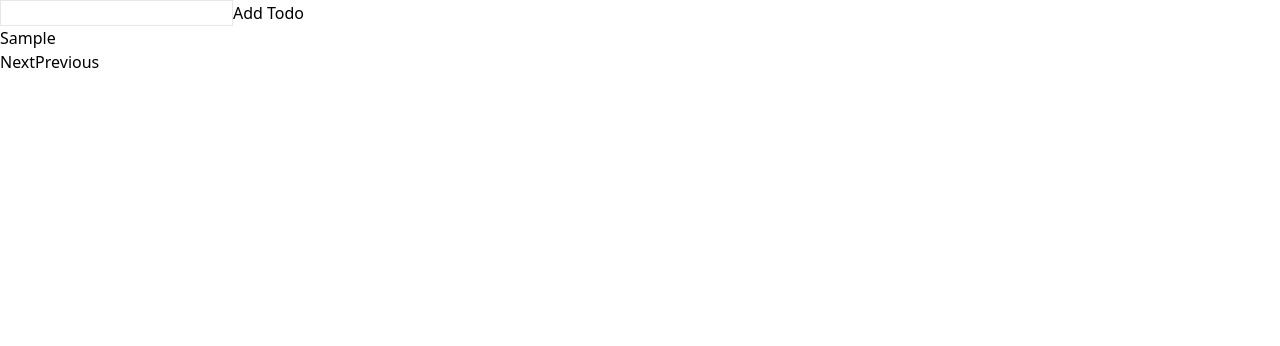
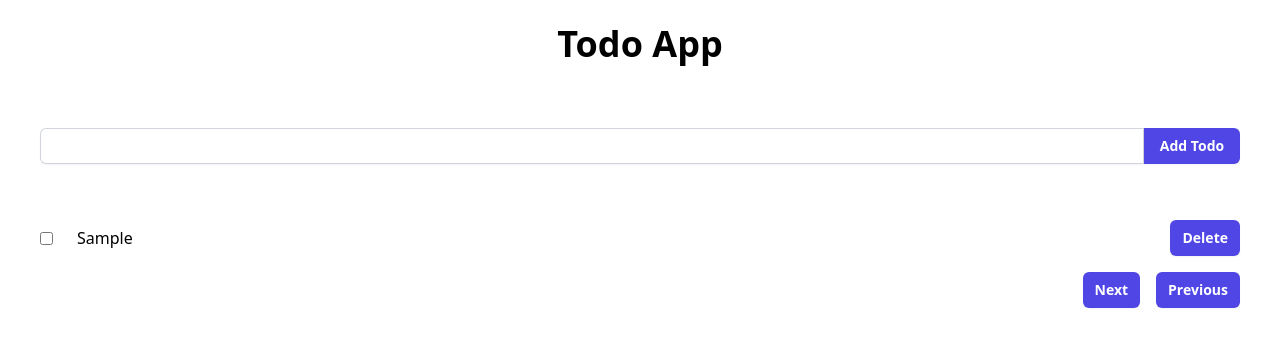
Before and after one commit to the-special-character/tsc-fs9, a React app: page / in a window 1280 px wide. Both pictures are taken after typing "Sample" into the empty fields and a click on the button "Add Todo". Shown: the top 346 px of the page. Built offline with nearby package versions, Linux system fonts and the light colour scheme.

Commit message:
commit code

```diff
--- a/src/index.jsx
+++ b/src/index.jsx
@@ -17,12 +17,13 @@ export default class App extends Component {
 
   addTodo = (e) => {
     e.preventDefault();
+    const input = this.inputRef.current;
     this.setState(
       ({ todoList: a }) => ({
-        todoList: [...a, this.inputRef.current.value],
+        todoList: [...a, { id: new Date().valueOf(), text: input.value }],
       }),
       () => {
-        this.inputRef.current.value = '';
+        input.value = '';
       },
     );
   };
@@ -42,33 +43,60 @@ export default class App extends Component {
   render() {
     const { todoList, page } = this.state;
 
+    console.log('render');
+
     return (
-      <div>
-        <form onSubmit={this.addTodo}>
+      <div className="flex flex-col">
+        <h1 className="text-4xl font-semibold text-center my-6">Todo App</h1>
+
+        <form onSubmit={this.addTodo} className="flex m-10">
           <input
             type="text"
             name="todo"
             id="todo"
-            className="border"
             required
             ref={this.inputRef}
+            className="px-2 w-full block rounded-l-md border-0 py-1.5 text-gray-900 shadow-sm ring-1 ring-inset ring-gray-300 placeholder:text-gray-400 focus:ring-2 focus:ring-inset focus:ring-indigo-600 sm:text-sm sm:leading-6"
           />
-          <button type="submit">Add Todo</button>
+          <button
+            type="submit"
+            className="rounded-r-md min-w-24 bg-indigo-600 px-3 py-2 text-sm font-semibold text-white shadow-sm hover:bg-indigo-500 focus-visible:outline focus-visible:outline-2 focus-visible:outline-offset-2 focus-visible:outline-indigo-600"
+          >
+            Add Todo
+          </button>
         </form>
 
         {todoList.slice((page - 1) * 5, (page - 1) * 5 + 5).map((x) => (
-          <p>{x}</p>
+          <div key={x.id} className="mx-10 my-4 flex items-center">
+            <input type="checkbox" name="isDone" id="isDone" />
+            <p className="flex-1 px-6">{x.text}</p>
+            <button
+              type="button"
+              className="rounded-md bg-indigo-600 px-3 py-2 text-sm font-semibold text-white shadow-sm hover:bg-indigo-500 focus-visible:outline focus-visible:outline-2 focus-visible:outline-offset-2 focus-visible:outline-indigo-600"
+            >
+              Delete
+            </button>
+          </div>
         ))}
+
+        <div className="flex gap-4 mx-10 justify-end">
           <button
             type="button"
             disabled={Math.ceil(todoList.length / visibleItem) <= page}
             onClick={this.setNextPage}
+            className="rounded-md bg-indigo-600 px-3 py-2 text-sm font-semibold text-white shadow-sm hover:bg-indigo-500 focus-visible:outline focus-visible:outline-2 focus-visible:outline-offset-2 focus-visible:outline-indigo-600"
           >
             Next
           </button>
-        <button type="button" disabled={page <= 1} onClick={this.setPrevPage}>
+          <button
+            type="button"
+            disabled={page <= 1}
+            onClick={this.setPrevPage}
+            className="rounded-md bg-indigo-600 px-3 py-2 text-sm font-semibold text-white shadow-sm hover:bg-indigo-500 focus-visible:outline focus-visible:outline-2 focus-visible:outline-offset-2 focus-visible:outline-indigo-600"
+          >
             Previous
           </button>
+        </div>
       </div>
     );
   }
```
Lines whose indentation alone changed are shown as unchanged.
